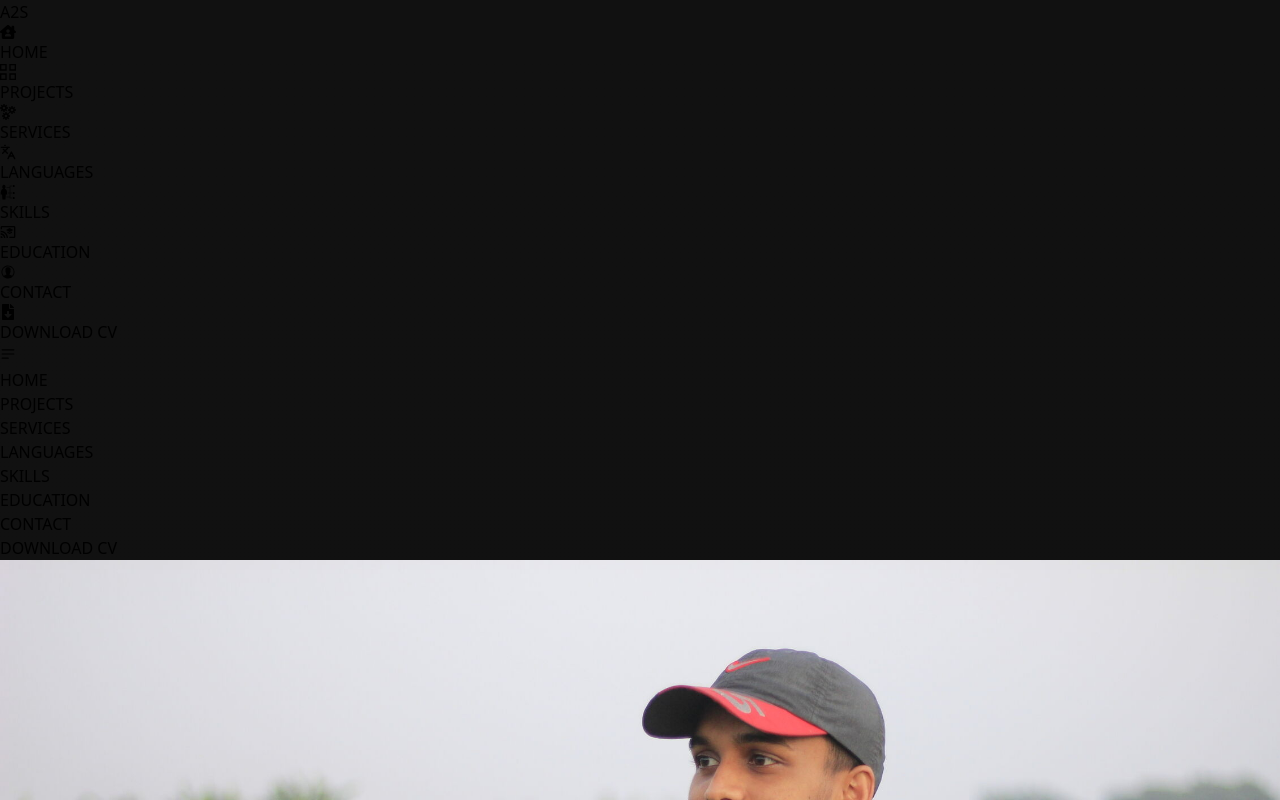
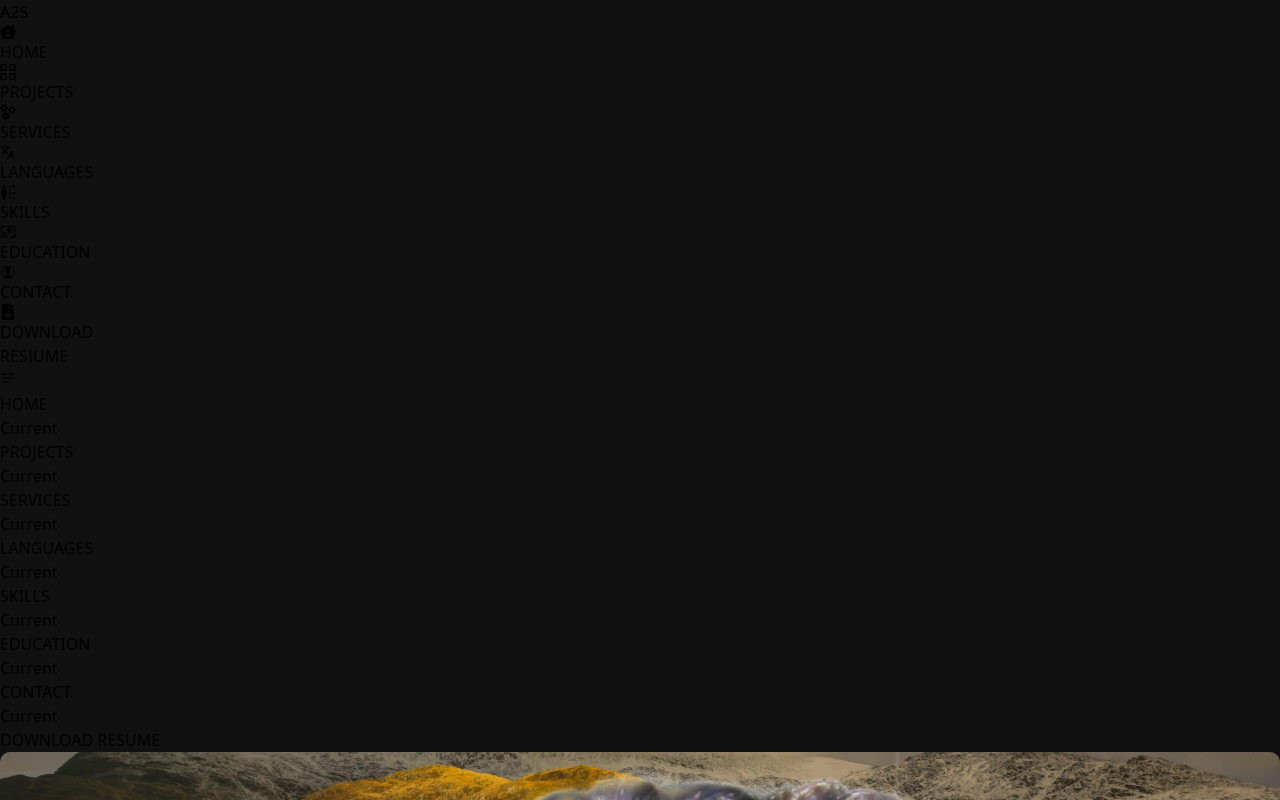
Before and after one commit to Sadid205/md-abdullah-al-sadid-repository, a React (Vite) app: page / in a window 1280 px wide. Shown: the top 800 px of the page. Built offline with nearby package versions, Linux system fonts and the light colour scheme.

Commit message:
some things has beend changed

```diff
--- a/src/Data/EducationData.jsx
+++ b/src/Data/EducationData.jsx
@@ -11,13 +11,13 @@ export const EducationData = [
         institute_name:"Kustia islamia collage",
         session:"2019-2020",
         certificate:"CERTIFICATE",
-        description:"I successfully completed my HSC in the Science stream from this institution with a GPA of 5.00",
+        description:"I have successfully completed my HSC in the Science stream from this institution with a GPA of 5.00",
     },
     {
         id:"03",
         institute_name:"Horinakundu priyonath school and collage",
         session:"2015-2019",
         certificate:"CERTIFICATE",
-        description:"I successfully completed my SSC in the Science stream from this institution with a GPA of 4.78.",
+        description:"I have successfully completed my SSC in the Science stream from this institution with a GPA of 4.78.",
     },
 ]
--- a/src/components/Banner.jsx
+++ b/src/components/Banner.jsx
@@ -1,5 +1,4 @@
 import backgroundImage from "/assets/portfoliobg.jpg";
-import ProfileImg from "/assets/Profile.jpg"
 import AutoTyper from "./AutoTyper";
 const Banner = ({services,languages,contact,skills,education,projects})=>{
     return (
@@ -13,8 +12,8 @@ const Banner = ({services,languages,contact,skills,education,projects})=>{
             borderRadius:"10px"
             }} className="">
                 <div className="flex flex-col gap-4 items-center justify-center h-full">
-                    <div className="w-52 h-52 border border-2 border-yellow-500 rounded rounded-full flex items-center justify-center overflow-hidden">
-                        <img className="w-full h-full transition-all ease-in duration-300 hover:scale-110 hover:cursor-pointer" src={ProfileImg} alt="Profile" />
+                    <div className="w-52 h-52 border border-2 bg-yellow-400 border-yellow-500 rounded rounded-full flex items-center justify-center overflow-hidden">
+                        <img className="w-full h-full transition-all ease-in duration-300 hover:scale-110 hover:cursor-pointer" src="/assets/Profile.png" alt="Profile" />
                     </div>
                     <h1 className="font-bold text-2xl text-white">MD.ABDULLAH AL SADID</h1>
                     <AutoTyper/>
--- a/src/components/Navbar.jsx
+++ b/src/components/Navbar.jsx
@@ -8,80 +8,82 @@ import { HiMiniBars3BottomLeft } from "react-icons/hi2";
 import { RxCross2 } from "react-icons/rx";
 import { MdCastForEducation } from "react-icons/md";
 import { IoIosContact } from "react-icons/io";
-import { Link } from "react-router-dom";
+import { Link,useLocation } from "react-router-dom";
 import {useState } from "react";
 // import HomePage from "./HomePage";
 const Navbar = ()=>{
     const [visibleNavLink,setVisibleNavLink] = useState(false)
+    const location = useLocation()
     return (
         <div className="w-full sm:w-32 fixed z-40 sm:flex">
-                <div className="w-full transition-all duration-300 ease-in sm:w-32 flex sm:flex-col px-3 sm:py-5 sm:h-screen">
+                <div style={{backdropFilter:'blur(2px)'}} className="w-full transition-all duration-300 ease-in sm:w-32 flex sm:flex-col px-3 sm:py-5 sm:h-screen">
                     <div className="logo w-1/6 h-16 my-auto mx-auto flex items-center justify-center bg-amber-400 sm:w-24 sm:h-24 rounded-xl hover:cursor-pointer hover:bg-yellow-300">
                         <h1 className="font-bold ease-in duration-300 hover:scale-110 text-xl">A2S</h1>
                     </div>
                     <div className="icon flex items-center sm:rounded-xl sm:mt-4 w-4/5 h-24  sm:w-24 m-auto sm:h-5/6 ">
                         <div className="bg-amber-500 p-4  rounded-full invisible sm:visible  m-auto flex  sm:flex-col gap-4">
-                            <Link to={"/"} className="flex hover:scale-125 transition-all ease-in duration-100 invisible sm:visible justify-center">
+                            <Link to={"/"} className={`flex ${location.pathname=="/"?("scale-125"):("")} hover:scale-125 transition-all ease-in duration-100 invisible sm:visible justify-center`}>
                                 <div className="text-white group relative text-2xl">
                                     <FaHouseChimneyUser />
                                     <div className="absolute -top-1 -right-10">
-                                        <p className="text-xs opacity-0 group-hover:opacity-100 transition-all ease-in duration-200 font-bold text-blue-400">HOME</p>
+                                        <p className={`text-xs opacity-0 ${location.pathname=="/"?("opacity-100"):("")} group-hover:opacity-100 transition-all ease-in duration-200 font-bold text-blue-400`}>HOME</p>
                                     </div>
                                 </div>
                             </Link>
-                            <Link to={"/projects"} className="flex hover:scale-125 transition-all ease-in duration-200 invisible sm:visible justify-center">
+                            <Link to={"/projects"} className={`flex ${location.pathname=="/projects"?("scale-125"):("")} hover:scale-125 transition-all ease-in duration-100 invisible sm:visible justify-center`}>
                                 <div className="text-white group relative text-2xl">
                                     <GrProjects />
                                     <div className="absolute  -top-1 -right-16">
-                                        <p className="text-xs opacity-0 group-hover:opacity-100 transition-all ease-in duration-200 font-bold text-blue-400">PROJECTS</p>
+                                        <p className={`text-xs opacity-0 ${location.pathname=="/projects"?("opacity-100"):("")} group-hover:opacity-100 transition-all ease-in duration-200 font-bold text-blue-400`}>PROJECTS</p>
                                     </div>
                                 </div>
                             </Link>
-                            <Link to={"/services"} className="flex hover:scale-125 transition-all ease-in duration-200 invisible sm:visible justify-center">
+                            <Link to={"/services"} className={`flex ${location.pathname=="/services"?("scale-125"):("")} hover:scale-125 transition-all ease-in duration-100 invisible sm:visible justify-center`}>
                                 <div className="text-white group relative text-2xl">
                                     <GrServices />
                                     <div className="absolute  -top-1 -right-14">
-                                        <p className="text-xs opacity-0 group-hover:opacity-100 transition-all ease-in duration-200 font-bold text-blue-400">SERVICES</p>
+                                        <p className={`text-xs opacity-0 ${location.pathname=="/services"?("opacity-100"):("")} group-hover:opacity-100 transition-all ease-in duration-200 font-bold text-blue-400`}>SERVICES</p>
                                     </div>
                                 </div>
                             </Link>
-                            <Link to={"/languages"} className="flex hover:scale-125 transition-all ease-in duration-200 invisible sm:visible justify-center">
+                            <Link to={"/languages"} className={`flex ${location.pathname=="/languages"?("scale-125"):("")} hover:scale-125 transition-all ease-in duration-100 invisible sm:visible justify-center`}>
                                 <div className="text-white group relative text-2xl">
                                     <LuLanguages />
                                     <div className="absolute  -top-1 -right-20">
-                                        <p className="text-xs opacity-0 group-hover:opacity-100 transition-all ease-in duration-200 font-bold text-blue-400">LANGUAGES</p>
+                                        <p className={`text-xs opacity-0 ${location.pathname=="/languages"?("opacity-100"):("")} group-hover:opacity-100 transition-all ease-in duration-200 font-bold text-blue-400`}>LANGUAGES</p>
                                     </div>
                                 </div>
                             </Link>
-                            <Link to={"/skills"} className="flex hover:scale-125 transition-all ease-in duration-200 invisible sm:visible justify-center">
+                            <Link to={"/skills"} className={`flex ${location.pathname=="/skills"?("scale-125"):("")} hover:scale-125 transition-all ease-in duration-100 invisible sm:visible justify-center`}>
                                 <div className="text-white group relative text-2xl">
                                     <GiSkills />
                                     <div className="absolute  -top-1 -right-10">
-                                        <p className="text-xs opacity-0 group-hover:opacity-100 transition-all ease-in duration-200 font-bold text-blue-400">SKILLS</p>
+                                        <p className={`text-xs opacity-0 ${location.pathname=="/skills"?("opacity-100"):("")} group-hover:opacity-100 transition-all ease-in duration-200 font-bold text-blue-400`}>SKILLS</p>
                                     </div>
                                 </div>
                             </Link>
-                            <Link to={"/education"} className="flex hover:scale-125 transition-all ease-in duration-200 invisible sm:visible justify-center">
+                            <Link to={"/education"} className={`flex ${location.pathname=="/education"?("scale-125"):("")} hover:scale-125 transition-all ease-in duration-100 invisible sm:visible justify-center`}>
                                 <div className="text-white group relative text-2xl">
                                     <MdCastForEducation />
                                     <div className="absolute  -top-1 -right-20">
-                                        <p className="text-xs opacity-0 group-hover:opacity-100 transition-all ease-in duration-200 font-bold text-blue-400">EDUCATION</p>
+                                        <p className={`text-xs opacity-0 ${location.pathname=="/ecducation"?("opacity-100"):("")} group-hover:opacity-100 transition-all ease-in duration-200 font-bold text-blue-400`}>EDUCATION</p>
                                     </div>
                                 </div>
                             </Link>
-                            <Link to={"/contact"} className="flex hover:scale-125 transition-all ease-in duration-200 invisible sm:visible justify-center">
+                            <Link to={"/contact"} className={`flex ${location.pathname=="/contact"?("scale-125"):("")} hover:scale-125 transition-all ease-in duration-100 invisible sm:visible justify-center`}>
                                 <div className="text-white group relative text-2xl">
                                     <IoIosContact  />
                                     <div className="absolute  -top-1 -right-14">
-                                        <p className="text-xs opacity-0 group-hover:opacity-100 transition-all ease-in duration-200 font-bold text-blue-400">CONTACT</p>
+                                        <p className={`text-xs opacity-0 ${location.pathname=="/contact"?("opacity-100"):("")} group-hover:opacity-100 transition-all ease-in duration-200 font-bold text-blue-400`}>CONTACT</p>
                                     </div>
                                 </div>
                             </Link>
                             <Link to={"https://drive.google.com/uc?export=download&id=1Udv05cbu2-8yNAlnqQb3p39JJzbgs3FT"} className="flex hover:scale-125 transition-all ease-in duration-200 invisible sm:visible justify-center">
                                 <div className="text-white group relative text-2xl">
                                     <FaFileDownload />
-                                    <div className="absolute  -top-1 -right-24">
-                                        <p className="text-xs opacity-0 group-hover:opacity-100 transition-all ease-in duration-200 font-bold text-blue-400">DOWNLOAD CV</p>
+                                    <div className="absolute flex gap-2 items-center justify-center -top-1 -right-32">
+                                        <p className="text-xs inline opacity-0 group-hover:opacity-100 transition-all ease-in duration-200 font-bold text-blue-400">DOWNLOAD </p>
+                                        <p className="text-xs inline opacity-0 group-hover:opacity-100 transition-all ease-in duration-200 font-bold text-blue-400">RESIUME</p>
                                     </div>
                                 </div>
                             </Link>
@@ -97,31 +99,52 @@ const Navbar = ()=>{
                     </div>
                    )}
                 </div>
-                <div className={`w-screen backdrop-blur h-screen transition-all ease-in duration-300  sm:invisible flex items-center justify-center absolute ${visibleNavLink?("visible"):("invisible")}`}>
-                    <div className={`flex ${visibleNavLink?("scale-100"):("scale-0")} transition-all ease-in duration-300 text-center text-xl font-bold flex-col gap-4`}>
-                        <div>
-                        <Link to={"/"}><span className="text-white hover:text-amber-500 transition-all ease-in duration-100">HOME</span></Link>
+                <div style={{backdropFilter:'blur(2px)'}} className={`w-screen h-screen transition-all ease-in duration-300  sm:invisible flex items-center justify-center absolute ${visibleNavLink?("visible"):("invisible")}`}>
+                    <div className={`flex ${visibleNavLink?("scale-100"):("scale-0")} transition-all  ease-in duration-300 text-center text-xl font-bold flex-col gap-4`}>
+                    <div className={`hover:scale-125 relative ${location.pathname=="/"?("scale-125"):("")} transition-all ease-in duration-100`}>
+                        <Link to={"/"}><span className={`text-amber-400 ${location.pathname=="/"?("text-gray-500"):("")} hover:text-gray-500 transition-all ease-in duration-100`}>HOME</span></Link>
+                            <div className={`absolute right-0 top-1`}>
+                                <p className={`text-amber-500 text-sm ${location.pathname=="/"?("opacity-100"):"opacity-0"}`}>Current</p>
+                            </div>
                         </div>
-                        <div>
-                        <Link to={"/projects"}><span className="text-white hover:text-amber-500 transition-all ease-in duration-100">PROJECTS</span></Link>
+                        <div className={`hover:scale-125 relative ${location.pathname=="/projects"?("scale-125"):("")} transition-all ease-in duration-100`}>
+                        <Link to={"/projects"}><span className={`text-amber-400 ${location.pathname=="/projects"?("text-gray-500"):("")} hover:text-gray-500 transition-all ease-in duration-100`}>PROJECTS</span></Link>
+                            <div className={`absolute right-0 top-1`}>
+                                <p className={`text-amber-500 text-sm ${location.pathname=="/projects"?("opacity-100"):"opacity-0"}`}>Current</p>
+                            </div>
                         </div>
-                        <div>
-                        <Link to={"/services"}><span className="text-white hover:text-amber-500 transition-all ease-in duration-100">SERVICES</span></Link>
+                        <div className={`hover:scale-125 relative ${location.pathname=="/services"?("scale-125"):("")} transition-all ease-in duration-100`}>
+                        <Link to={"/services"}><span className={`text-amber-400 ${location.pathname=="/services"?("text-gray-500"):("")} hover:text-gray-500 transition-all ease-in duration-100`}>SERVICES</span></Link>
+                            <div className={`absolute right-0 top-1`}>
+                                <p className={`text-amber-500 text-sm ${location.pathname=="/services"?("opacity-100"):"opacity-0"}`}>Current</p>
+                            </div>
                         </div>
-                        <div>
-                        <Link to={"/languages"}><span className="text-white hover:text-amber-500 transition-all ease-in duration-100">LANGUAGES</span></Link>
+                        <div className={`hover:scale-125 relative ${location.pathname=="/languages"?("scale-125"):("")} transition-all ease-in duration-100`}>
+                        <Link to={"/languages"}><span className={`text-amber-400 ${location.pathname=="/languages"?("text-gray-500"):("")} hover:text-gray-500 transition-all ease-in duration-100`}>LANGUAGES</span></Link>
+                            <div className={`absolute -right-4 top-1`}>
+                                <p className={`text-amber-500 text-sm ${location.pathname=="/languages"?("opacity-100"):"opacity-0"}`}>Current</p>
+                            </div>
                         </div>
-                        <div>
-                        <Link to={"/skills"}><span className="text-white hover:text-amber-500 transition-all ease-in duration-100">SKILLS</span></Link>
+                        <div className={`hover:scale-125 relative ${location.pathname=="/skills"?("scale-125"):("")} transition-all ease-in duration-100`}>
+                        <Link to={"/skills"}><span className={`text-amber-400 ${location.pathname=="/skills"?("text-gray-500"):("")} hover:text-gray-500 transition-all ease-in duration-100`}>SKILLS</span></Link>
+                            <div className={`absolute -right-4 top-1`}>
+                                <p className={`text-amber-500 text-sm ${location.pathname=="/skills"?("opacity-100"):"opacity-0"}`}>Current</p>
+                            </div>
                         </div>
-                        <div>
-                        <Link to={"/education"}><span className="text-white hover:text-amber-500 transition-all ease-in duration-100">EDUCATION</span></Link>
+                        <div className={`hover:scale-125 relative ${location.pathname=="/education"?("scale-125"):("")} transition-all ease-in duration-100`}>
+                        <Link to={"/education"}><span className={`text-amber-400 ${location.pathname=="/education"?("text-gray-500"):("")} hover:text-gray-500 transition-all ease-in duration-100`}>EDUCATION</span></Link>
+                            <div className={`absolute -right-4 top-1`}>
+                                <p className={`text-amber-500 text-sm ${location.pathname=="/education"?("opacity-100"):"opacity-0"}`}>Current</p>
+                            </div>
                         </div>
-                        <div>
-                        <Link to={"/contact"}><span className="text-white hover:text-amber-500 transition-all ease-in duration-100">CONTACT</span></Link>
+                        <div className={`hover:scale-125 relative ${location.pathname=="/contact"?("scale-125"):("")} transition-all ease-in duration-100`}>
+                        <Link to={"/contact"}><span className={`text-amber-400 ${location.pathname=="/contact"?("text-gray-500"):("")} hover:text-gray-500 transition-all ease-in duration-100`}>CONTACT</span></Link>
+                            <div className={`absolute -right-4 top-1`}>
+                                <p className={`text-amber-500 text-sm ${location.pathname=="/contact"?("opacity-100"):"opacity-0"}`}>Current</p>
+                            </div>
                         </div>
-                        <div>
-                        <Link to={"https://drive.google.com/uc?export=download&id=1Udv05cbu2-8yNAlnqQb3p39JJzbgs3FT"}><span className="text-white hover:text-amber-500 transition-all ease-in duration-100">DOWNLOAD CV</span></Link>
+                        <div className="hover:scale-125 transition-all ease-in duration-100">
+                        <Link to={"https://drive.google.com/uc?export=download&id=1Udv05cbu2-8yNAlnqQb3p39JJzbgs3FT"}><span className="text-amber-400 hover:text-gray-500 transition-all ease-in duration-100">DOWNLOAD RESUME</span></Link>
                         </div>
                     </div>
                 </div>
```
Also changed, not shown: public/assets/Profile.jpg (deleted), public/assets/Profile.png (added).
